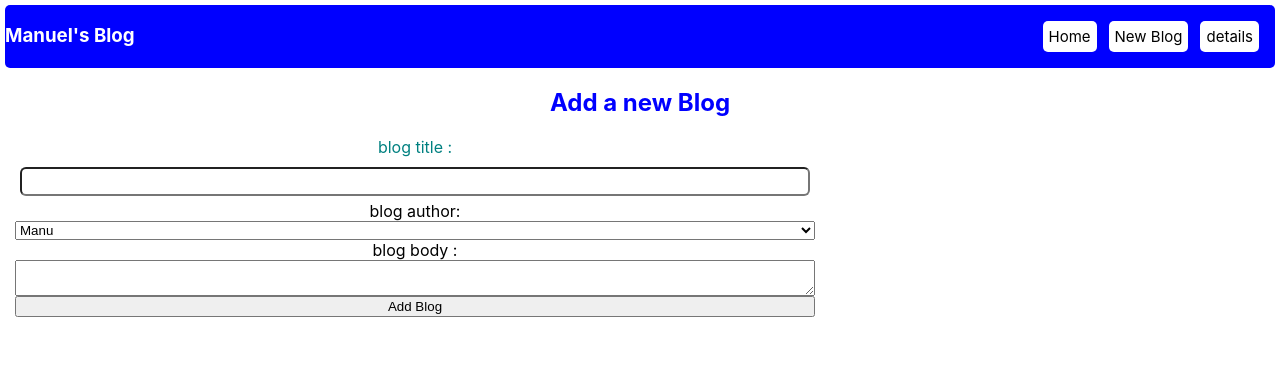
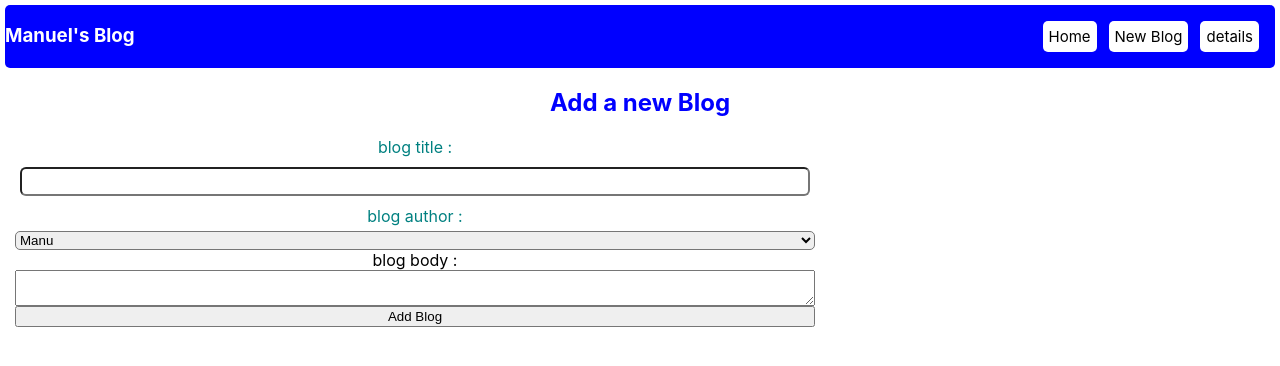
Before and after one commit to emmanuelwangila/manu-blog, a React (Create React App) app: page /new-blog in a window 1280 px wide. Shown: the top 366 px of the page. Built offline with nearby package versions, Linux system fonts and the light colour scheme.

Commit message:
refactor styling

```diff
--- a/src/Create.jsx
+++ b/src/Create.jsx
@@ -48,8 +48,10 @@ const Create = () => {
             type="text"
             required
           />
-          <label> blog author:</label>
-          <select>
+          <label style={{ margin: "3px", padding: "2px ", color: "teal" }}>
+            blog author :
+          </label>
+          <select style={{ width: "full", borderRadius: "5px" }}>
             <option value="manu">Manu</option>
             <option value="manu">Manu</option>
           </select>
```
